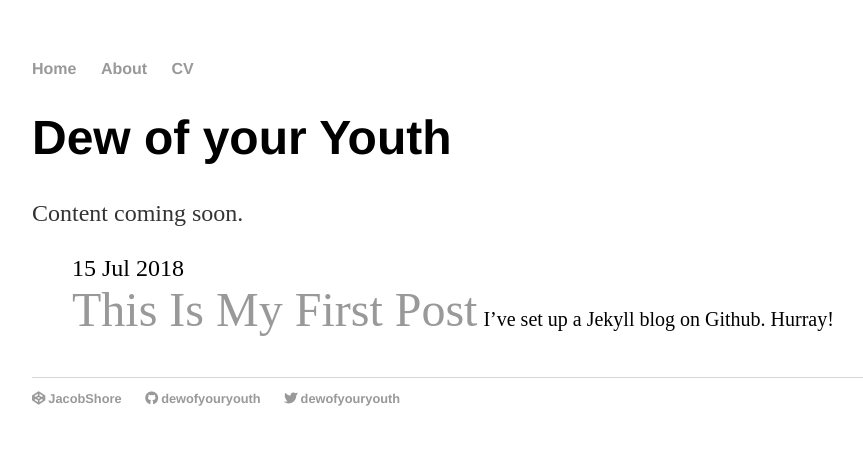
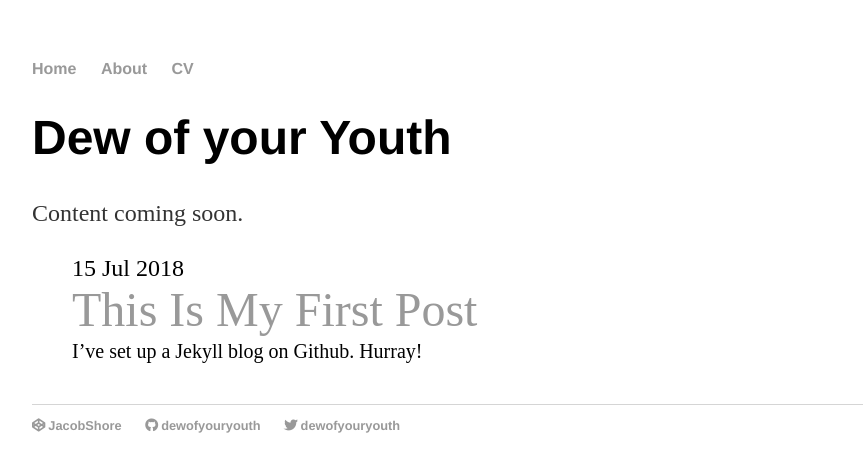
Before and after one commit to DewofyourYouth/DewofyourYouth.github.io, a Jekyll site: the page built from index.html, in a window 1280 px wide. Shown: the top 472 px of the page, without its empty margins (160-1023 px from the left). Built offline with Jekyll 4.4.1, drawn with Linux system fonts in a browser that asks for light colours; nearby versions of some CDN libraries.

Commit message:
Update index.html

```diff
--- a/index.html
+++ b/index.html
@@ -10,7 +10,7 @@ title: Dew of your Youth
 	<ul class="posts">
 	  {% for post in site.posts %}
 		<li><span> {{ post.date | date_to_string }}<br><a style="font-size: 3rem;" href="{{ post.url }}" title="{{ post.title }}">{{ post.title }}</a></span>
-			<small>{{ post.excerpt | remove: '<p>' | remove: '</p>' }}</small>
+			<br><small>{{ post.excerpt | remove: '<p>' | remove: '</p>' }}</small>
 		   </li>
 	  {% endfor %}
 	</ul>
```
